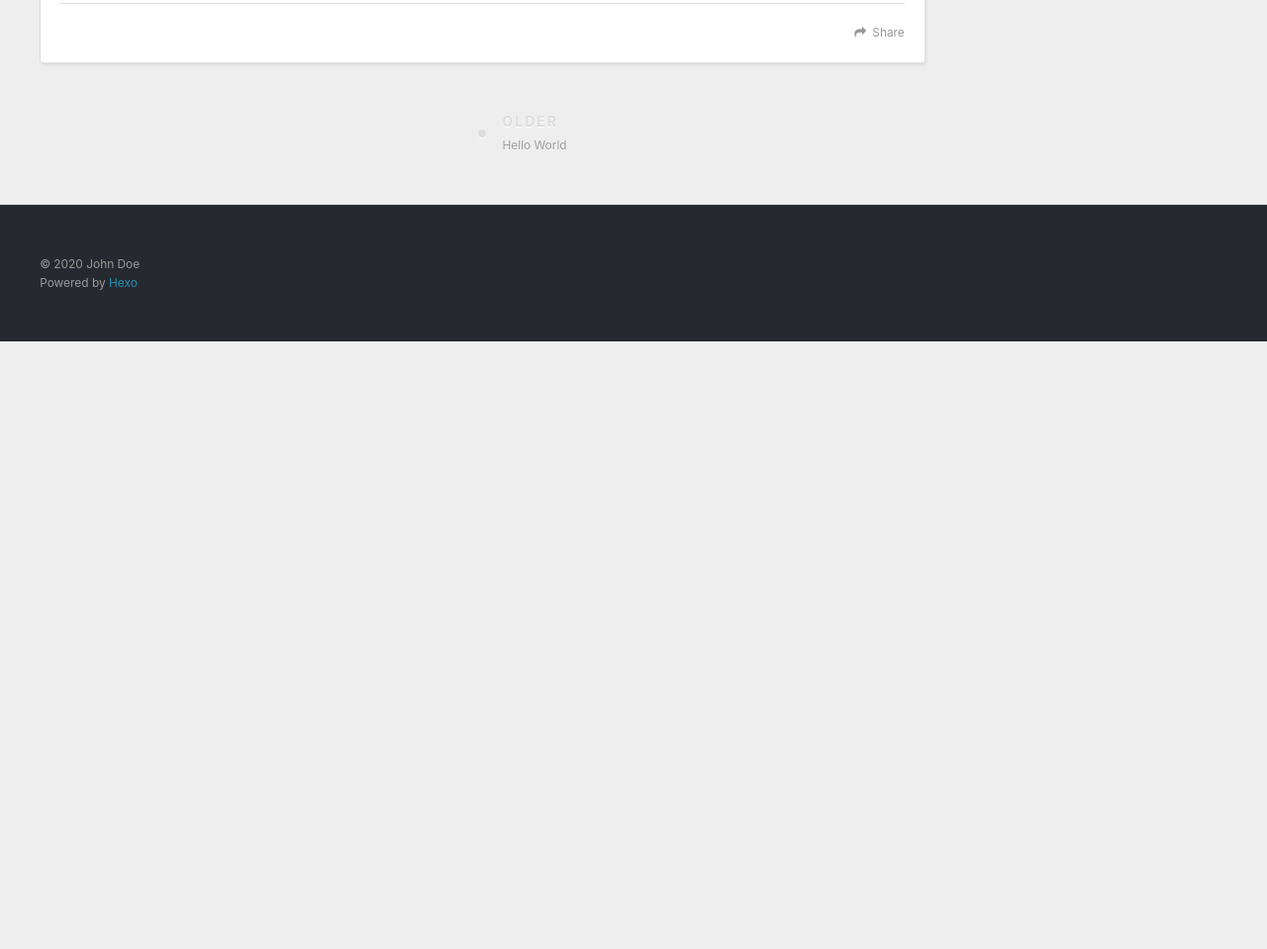
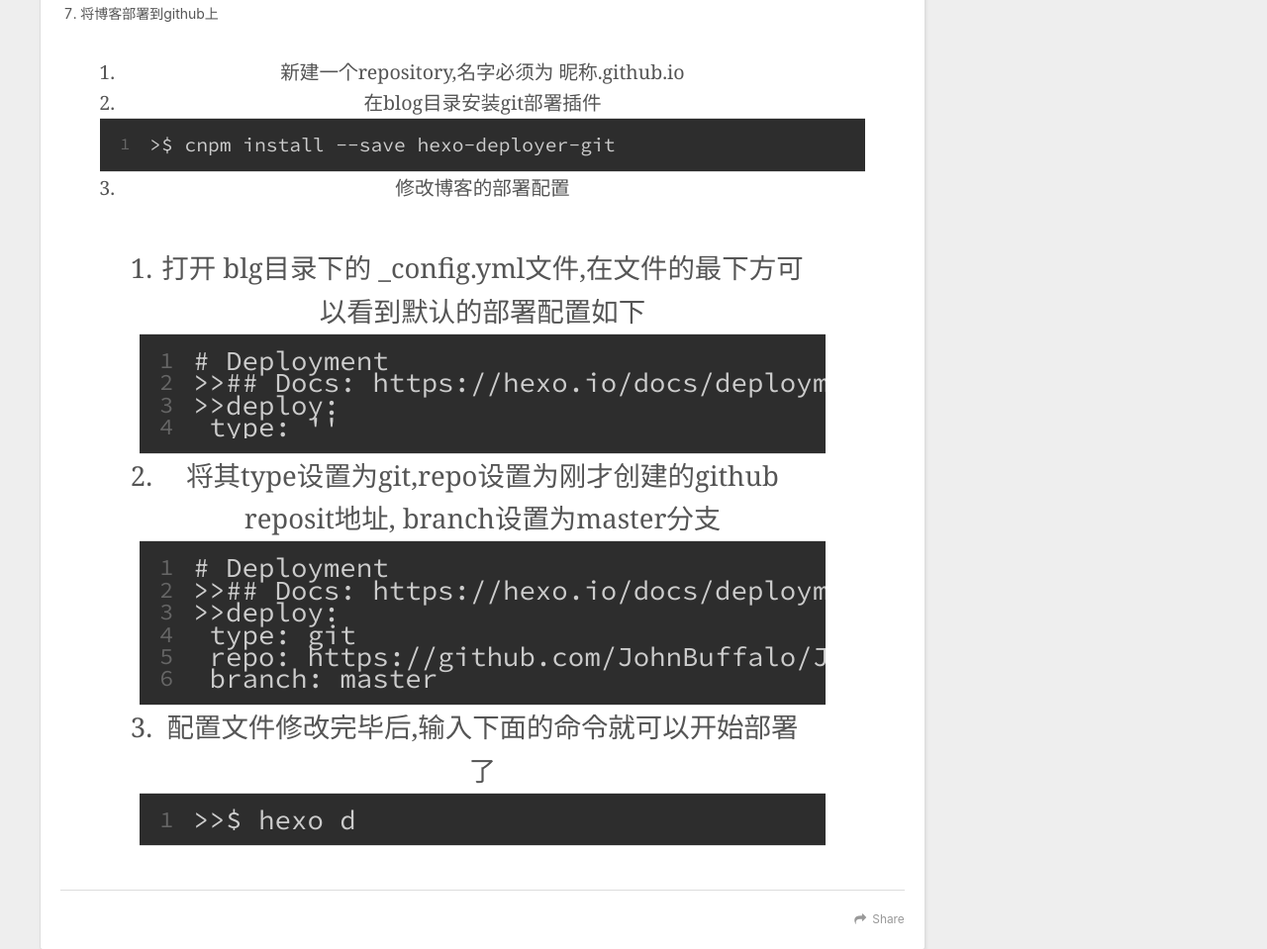
Before and after one commit to JohnBuffalo/JohnBuffalo.github.io, a plain HTML site: page 2020/02/23/使用hexo搭建blog/index.html in a window 1280 px wide. Shown: the part 1103-2062 px from the top of the page at 99% size. Before the commit the page ends 1448 px from the top, so only its background shows below. Drawn offline with nearby package versions, Linux system fonts and the light colour scheme.

Commit message:
Site updated: 2020-02-23 20:17:46

```diff
--- a/2020/02/23/使用hexo搭建blog/index.html
+++ b/2020/02/23/使用hexo搭建blog/index.html
@@ -15,7 +15,7 @@
 <meta property="og:description" content="安装node.js和hexo框架(具体步骤可参照视频)  进入BlogRoot&#x2F;blog文件夹 1$ cd BlogRoot&#x2F;blog  初始化一个博客,初始化的时候使用sudo,否则会出现permission denied的提示 1$ sudo hexo init 启动博客,就可以在本地预览博客内容了 1$ sudo hexo s  清理public folder和database">
 <meta property="og:locale" content="en_US">
 <meta property="article:published_time" content="2020-02-23T08:20:54.000Z">
-<meta property="article:modified_time" content="2020-02-23T09:06:10.323Z">
+<meta property="article:modified_time" content="2020-02-23T12:15:29.219Z">
 <meta property="article:author" content="John Doe">
 <meta name="twitter:card" content="summary">
 
@@ -103,7 +103,22 @@
 <figure class="highlight plain"><table><tr><td class="gutter"><pre><span class="line">1</span><br></pre></td><td class="code"><pre><span class="line">$ sudo hexo clean</span><br></pre></td></tr></table></figure></li>
 <li><p>生成</p>
 <figure class="highlight plain"><table><tr><td class="gutter"><pre><span class="line">1</span><br></pre></td><td class="code"><pre><span class="line">$ sudo hexo g</span><br></pre></td></tr></table></figure>
-
+</li>
+<li><p>将博客部署到github上</p>
+<blockquote>
+<ol>
+<li>新建一个repository,名字必须为 昵称.github.io</li>
+<li>在blog目录安装git部署插件<figure class="highlight plain"><table><tr><td class="gutter"><pre><span class="line">1</span><br></pre></td><td class="code"><pre><span class="line">&gt;$ cnpm install --save hexo-deployer-git</span><br></pre></td></tr></table></figure></li>
+<li>修改博客的部署配置<blockquote>
+<ol>
+<li>打开 blg目录下的 _config.yml文件,在文件的最下方可以看到默认的部署配置如下<figure class="highlight plain"><table><tr><td class="gutter"><pre><span class="line">1</span><br><span class="line">2</span><br><span class="line">3</span><br><span class="line">4</span><br></pre></td><td class="code"><pre><span class="line"># Deployment</span><br><span class="line">&gt;&gt;## Docs: https:&#x2F;&#x2F;hexo.io&#x2F;docs&#x2F;deployment.html</span><br><span class="line">&gt;&gt;deploy:</span><br><span class="line"> type: &#39;&#39;</span><br></pre></td></tr></table></figure></li>
+<li>将其type设置为git,repo设置为刚才创建的github reposit地址, branch设置为master分支<figure class="highlight plain"><table><tr><td class="gutter"><pre><span class="line">1</span><br><span class="line">2</span><br><span class="line">3</span><br><span class="line">4</span><br><span class="line">5</span><br><span class="line">6</span><br></pre></td><td class="code"><pre><span class="line"># Deployment</span><br><span class="line">&gt;&gt;## Docs: https:&#x2F;&#x2F;hexo.io&#x2F;docs&#x2F;deployment.html</span><br><span class="line">&gt;&gt;deploy:</span><br><span class="line"> type: git</span><br><span class="line"> repo: https:&#x2F;&#x2F;github.com&#x2F;JohnBuffalo&#x2F;JohnBuffalo.github.io.git</span><br><span class="line"> branch: master</span><br></pre></td></tr></table></figure></li>
+<li>配置文件修改完毕后,输入下面的命令就可以开始部署了<figure class="highlight plain"><table><tr><td class="gutter"><pre><span class="line">1</span><br></pre></td><td class="code"><pre><span class="line">&gt;&gt;$ hexo d</span><br></pre></td></tr></table></figure></li>
+</ol>
+</blockquote>
+</li>
+</ol>
+</blockquote>
 </li>
 </ol>
 
```
Also changed, not shown: index.html (+16 -1 lines).
